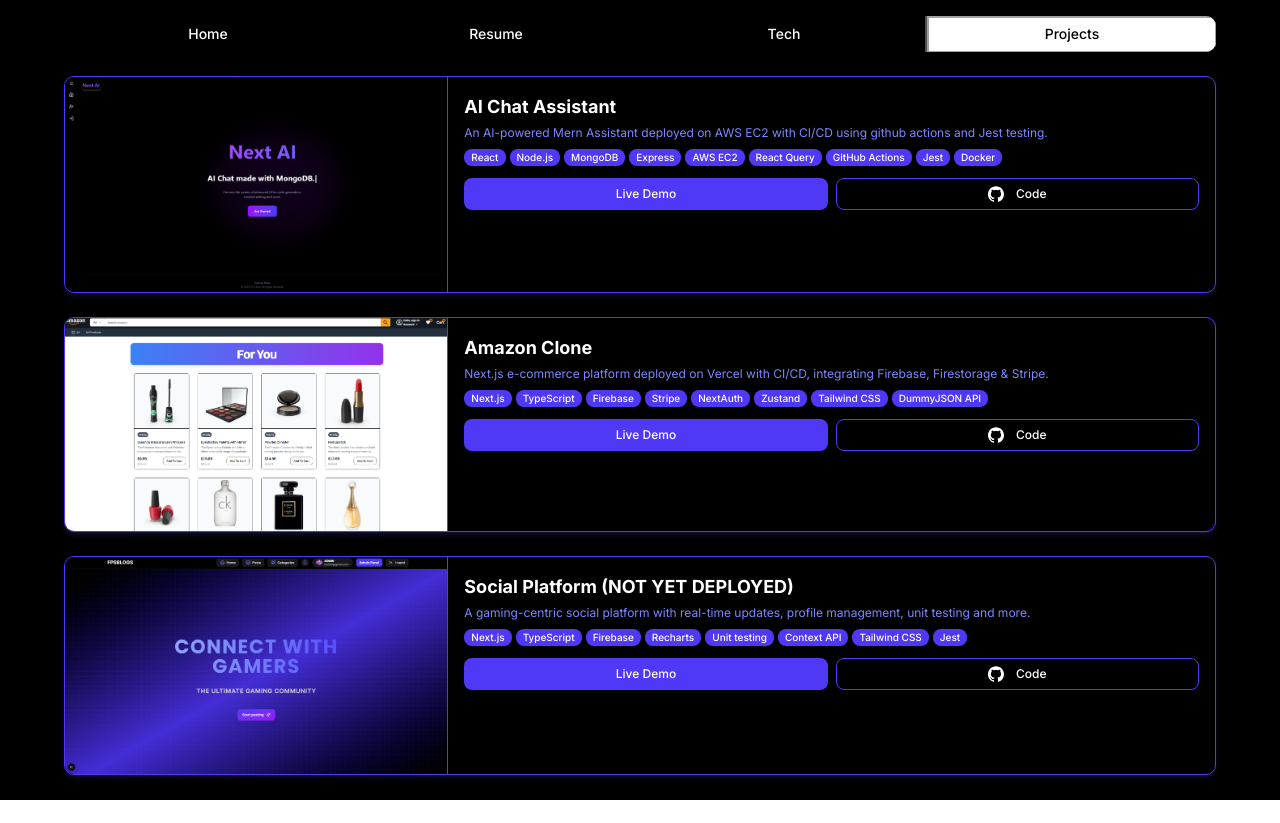
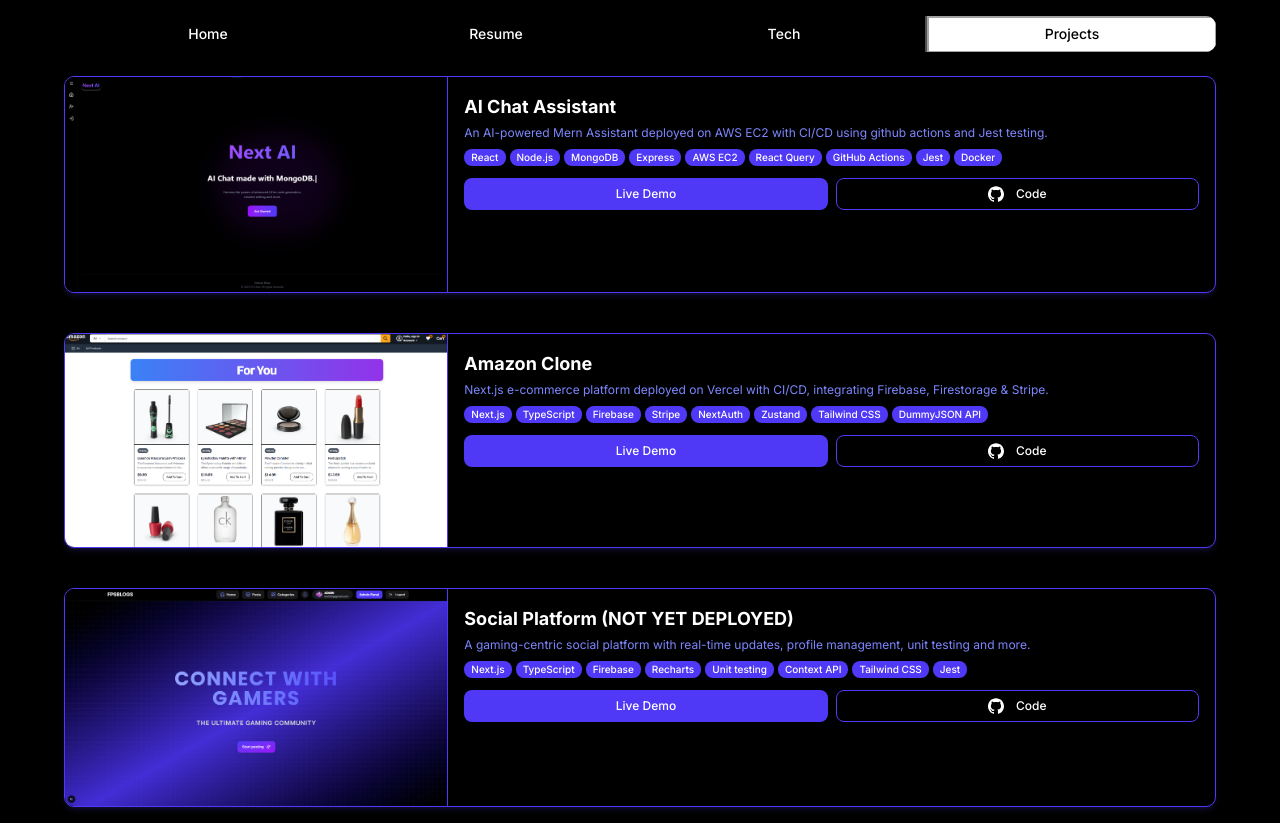
Before and after one commit to DevKhan786/hamzaportfolio, a Next.js app: page / in a window 1280 px wide. Both pictures are taken after a click on the tab "Projects". Before the commit the page ends 800 px from the top, so only its background shows below. Built offline with nearby package versions, Linux system fonts and the light colour scheme.

Commit message:
gap added

```diff
--- a/src/app/page.tsx
+++ b/src/app/page.tsx
@@ -465,7 +465,7 @@
               )}
 
               {activeTab === "projects" && (
-                <div className="grid grid-cols-1 gap-5 sm:gap-6">
+                <div className="grid grid-cols-1 gap-10 ">
                   {projects.map((project, index) => (
                     <motion.div
                       key={index}
```
